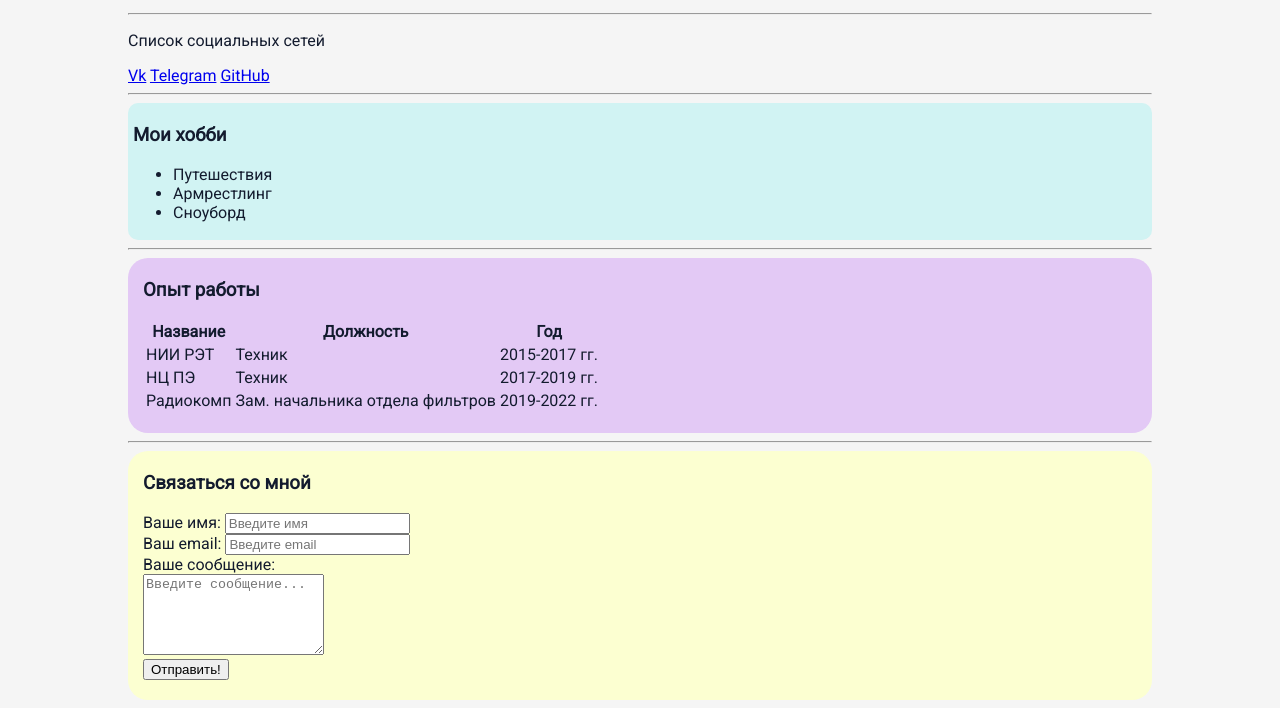
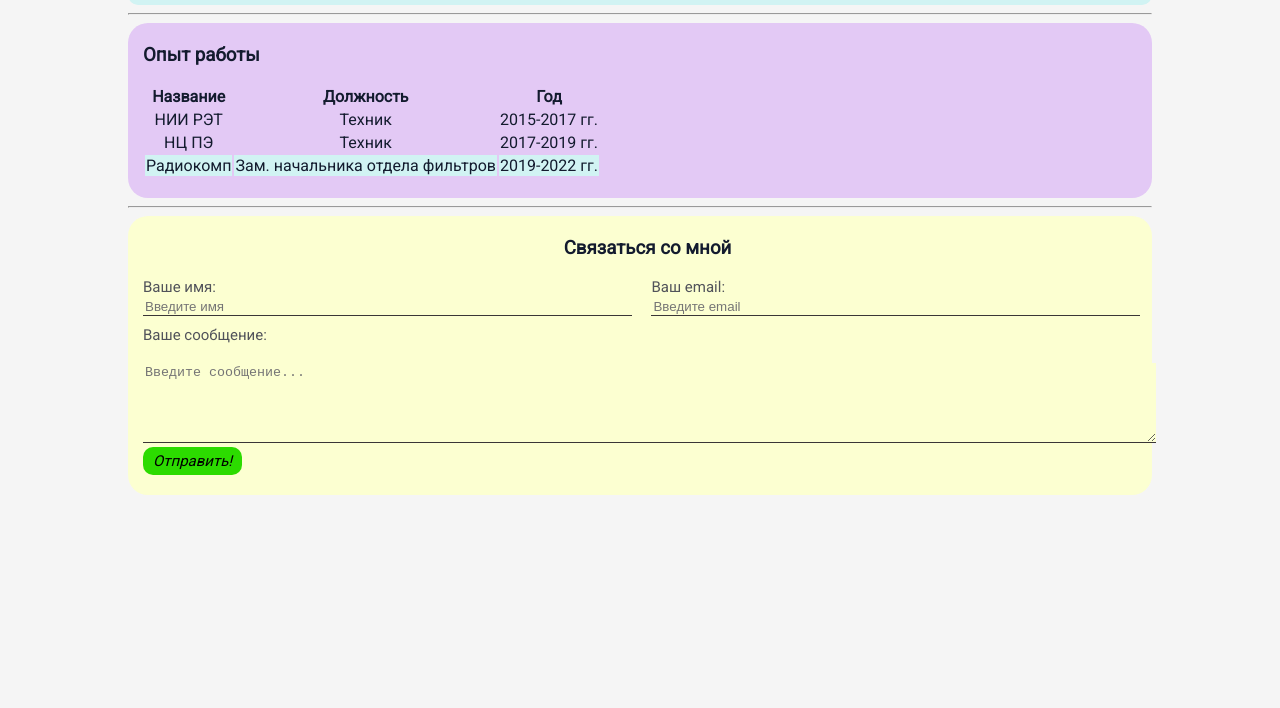
Before and after one commit to IvanesNenov/CV, a plain HTML site: page index.html in a window 1280 px wide. Shown: the part 424-1132 px from the top of the page. After the commit the page ends 927 px from the top, so only its background shows below. Drawn offline with Linux system fonts and the light colour scheme.

Commit message:
Add styles

```diff
--- a/index.html
+++ b/index.html
@@ -11,10 +11,11 @@
     <link rel="stylesheet" href="style.css">
 </head>
 <body>
+
     <div class="container">
         <div class="info">
             <img src="CV.jpg" alt="Мое фото" width="200">
-
+                <div class="about">
                     <h1>Ненов Иван</h1>
 
                     <p class="parag">Я начинающий <strong>Frontend-разработчик</strong></p>
@@ -25,6 +26,7 @@
                     <a href="https://vk.com/nenov_ivan" target="_blank">Vk</a>
                     <a href="https://t.me/nenov_i" target="_blank">Telegram</a>
                     <a href="https://github.com/IvanesNenov" target="_blank">GitHub</a>
+                </div>
         </div>
     <hr>
     <div class="card hobbi">
@@ -64,25 +66,27 @@
         </table>
     </div>
     <hr>
-    <div class="card connect">
+    <div class="card connect form">
         <h3>Связаться со мной</h3>
-        <div>
+
+        <div class="row">
+            <div class="form-group">
                 <label for="text" >Ваше имя:</label>
                     <input type="text" id="name" placeholder="Введите имя">
             </div>
 
-        <div>
+            <div class="form-group">
                 <label for="email" >Ваш email:</label>
                     <input type="email" id="email" placeholder="Введите email">
             </div>
-
-        <div>
+        </div>
+        <div class="form-group">
             <label for="message" >Ваше сообщение:</label>
             <br>
                 <textarea type="message" id="message" cols="20" rows="5"
                 placeholder="Введите сообщение..."></textarea>
         </div>
-        <button type="submit">Отправить!</button>
+        <button type="submit" class="btn">Отправить!</button>
     </div>
 </div>
 </body>
--- a/style.css
+++ b/style.css
@@ -18,6 +18,36 @@ img {
     border-radius: 12px;
     box-shadow: 4px 4px 14px rgba(0, 0, 0, 0.25) ;
 }
+
+.info {
+width: 100%;
+display: flex;
+
+}
+.about {
+    margin-left: 20px;
+}
+
+a {
+color: #131b2e;
+text-decoration:none;
+}
+a:hover {
+color:#131b2eaf;
+font-size:17px;
+text-decoration: underline
+}
+
+a:active {
+color:red
+}
+a:visited {
+    color:green;
+
+}
+
+
+
 .parag {
     width: 400px;
    border: 2px solid #ccc;
@@ -36,6 +66,9 @@ img {
     padding: 2px 0 20px 15px;
     background: #e3c9f5;
     border-radius: 20px;
+
+
+
 }
 
 .connect {
@@ -43,3 +76,82 @@ img {
     background: #fcffd1;
     border-radius: 20px;
 }
+
+.btn {
+    background: #2cdb00;
+    border: none;
+    padding : 5px 10px;
+    border-radius: 10px;
+    font-size: 15px;
+    transition: all .1s;
+    font-style: italic;
+    font-family: inherit;
+}
+
+.btn:hover {
+    background: #2cdb00a4;
+
+    font-size: 16px;
+}
+
+table {
+
+    max-width: 850px;
+    text-align: center;
+
+}
+table tr {
+
+    margin-bottom: 19px;
+}
+
+table tr:nth-child(4) {
+    background: #d1f3f3;
+}
+
+.form h3 {
+    text-align: center;
+}
+
+.form-group label{
+    display: block;
+    font-size: 15px;
+    color: #51535a;
+}
+
+.row {
+  margin-bottom: 10px;
+}
+
+.row .form-group {
+    display: inline-block;
+    width: calc(50% - 20px);
+    /* width: 47%; */
+}
+
+.row .form-group:first-child{
+    margin-right: 20px;
+}
+
+.form-group input,
+.form-group textarea {
+    background: #fcffd1;
+    color: #131b2e;
+    border:none;
+    width:100%;
+    border-bottom: 1px solid rgb(58, 54, 54);
+    padding: 10px,0,10px;
+    outline: none;
+
+}
+
+@media (max-width: 850px) {
+    .info{
+        display: block;
+        text-align: center;
+    }
+    .parag {
+       margin: auto;
+       margin-bottom: 15px;
+    }
+}
```
Lines whose indentation alone changed are shown as unchanged.
